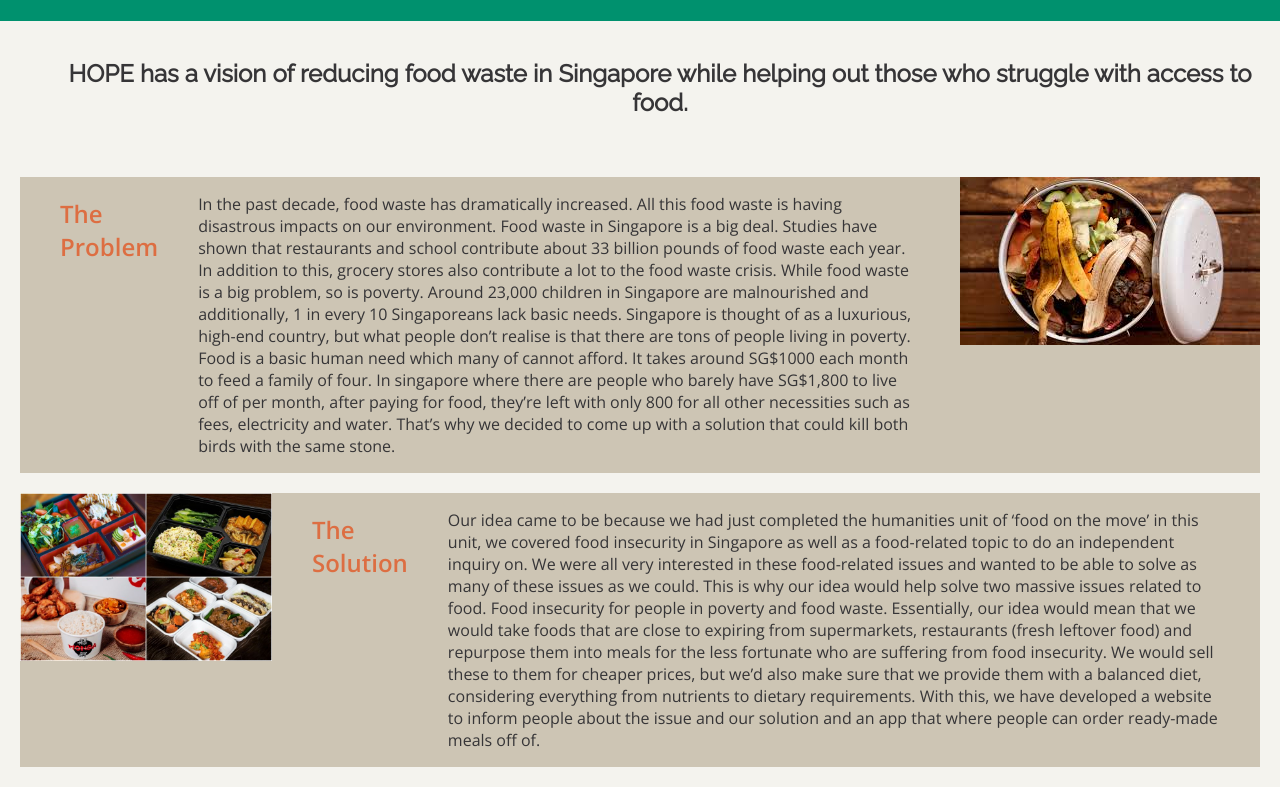
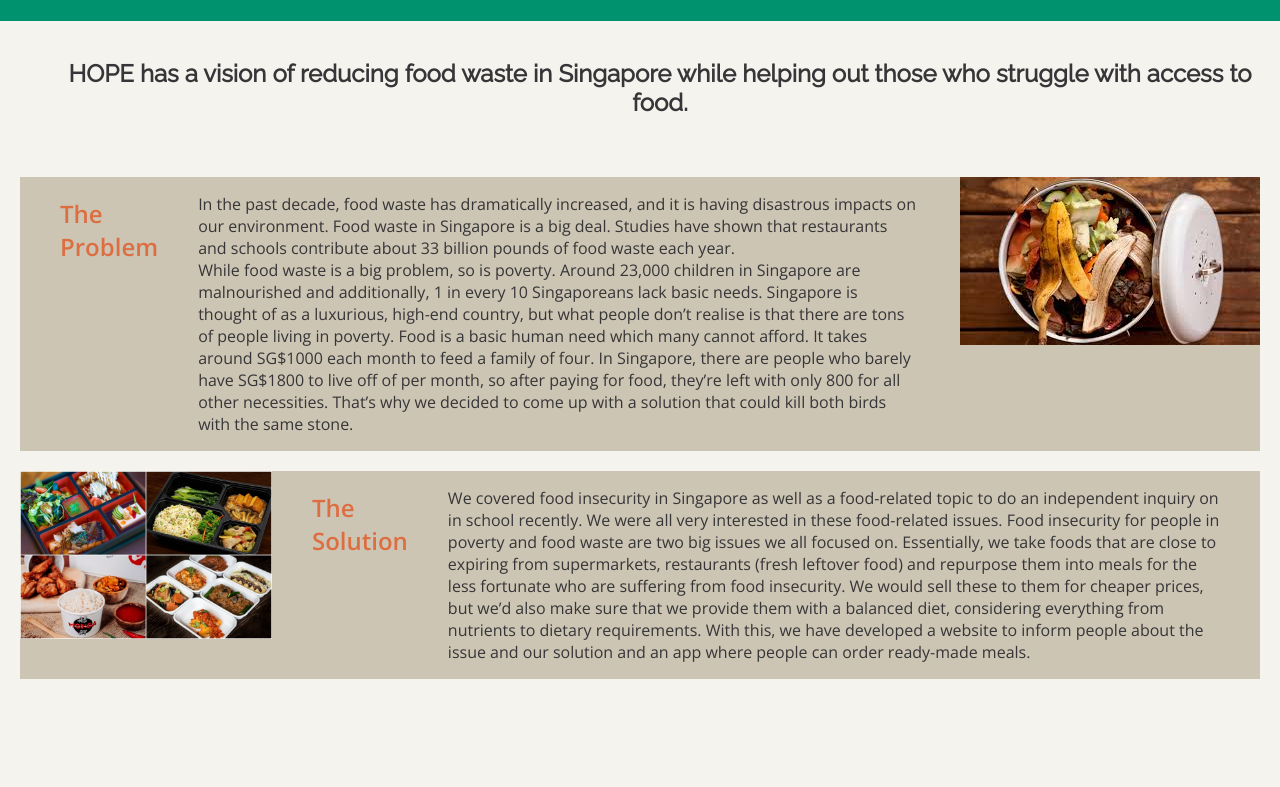
Before and after one commit to screechingviolet/screechingviolet.github.io, a plain HTML site: page about.html in a window 1280 px wide. Shown: the part 244-1031 px from the top of the page. After the commit the page ends 943 px from the top, so only its background shows below. Drawn offline with nearby package versions, Linux system fonts and the light colour scheme.

Commit message:
Update about.html

```diff
--- a/about.html
+++ b/about.html
@@ -27,9 +27,9 @@
     <div class="problems">
 
 <h2>The Problem</h2>
-    <p>In the past decade, food waste has dramatically increased. All this food waste is having disastrous impacts on our environment. Food waste in Singapore is a big deal. Studies have shown that restaurants and school contribute about 33 billion pounds of food waste each year. In addition to this, grocery stores also contribute a lot to the food waste crisis.
-While food waste is a big problem, so is poverty. Around 23,000 children in Singapore are malnourished and additionally, 1 in every 10 Singaporeans lack basic needs.
-Singapore is thought of as a luxurious, high-end country, but what people don’t realise is that there are tons of people living in poverty. Food is a basic human need which many of cannot afford. It takes around SG$1000 each month to feed a family of four. In singapore where there are people who barely have SG$1,800 to live off of per month, after paying for food, they’re left with only 800 for all other necessities such as fees, electricity and water.
+    <p>In the past decade, food waste has dramatically increased, and it is having disastrous impacts on our environment. Food waste in Singapore is a big deal. Studies have shown that restaurants and schools contribute about 33 billion pounds of food waste each year.
+<br>While food waste is a big problem, so is poverty. Around 23,000 children in Singapore are malnourished and additionally, 1 in every 10 Singaporeans lack basic needs.
+Singapore is thought of as a luxurious, high-end country, but what people don’t realise is that there are tons of people living in poverty. Food is a basic human need which many cannot afford. It takes around SG$1000 each month to feed a family of four. In Singapore, there are people who barely have SG$1800 to live off of per month, so after paying for food, they’re left with only 800 for all other necessities.
 That’s why we decided to come up with a solution that could kill both birds with the same stone.
 </p>
     <img src = "foodwaste.jpeg">
@@ -38,9 +38,9 @@ That’s why we decided to come up with a solution that could kill both birds wi
 <div class="solutions">
     <img src= "foods.jpg">
 <h2>The Solution</h2>
-    <p>Our idea came to be because we had just completed the humanities unit of ‘food on the move’ in this unit, we covered food insecurity in Singapore as well as a food-related topic to do an independent inquiry on. We were all very interested in these food-related issues and wanted to be able to solve as many of these issues as we could. This is why our idea would help solve two massive issues related to food. Food insecurity for people in poverty and food waste.
-Essentially, our idea would mean that we would take foods that are close to expiring from supermarkets, restaurants (fresh leftover food) and repurpose them into meals for the less fortunate who are suffering from food insecurity. We would sell these to them for cheaper prices, but we’d also make sure that we provide them with a balanced diet, considering everything from nutrients to dietary requirements.
-With this, we have developed a website to inform people about the issue and our solution and an app that where people can order ready-made meals off of.
+    <p>We covered food insecurity in Singapore as well as a food-related topic to do an independent inquiry on in school recently. We were all very interested in these food-related issues. Food insecurity for people in poverty and food waste are two big issues we all focused on.
+Essentially, we take foods that are close to expiring from supermarkets, restaurants (fresh leftover food) and repurpose them into meals for the less fortunate who are suffering from food insecurity. We would sell these to them for cheaper prices, but we’d also make sure that we provide them with a balanced diet, considering everything from nutrients to dietary requirements.
+With this, we have developed a website to inform people about the issue and our solution and an app where people can order ready-made meals.
 </p>
     </div>
 
```
